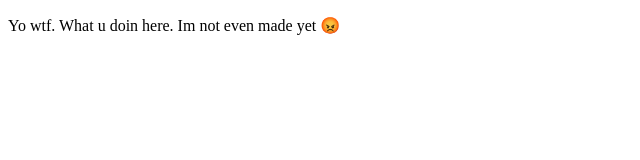
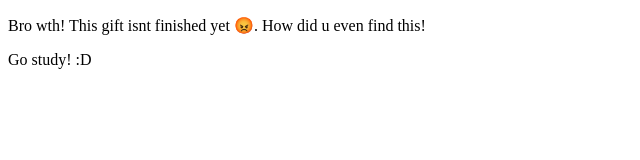
Before and after one commit to happy17thhehe/happy17thhehe.github.io, a plain HTML site: page index.html in a window 1280 px wide. Shown: the whole page, without its empty margins (0-640 px from the left). Drawn offline with Linux system fonts and the light colour scheme.

Commit message:
Update index.html

```diff
--- a/index.html
+++ b/index.html
@@ -6,6 +6,7 @@
     <title>happy17thbaby</title>
 </head>
 <body>
-    <p>Yo wtf. What u doin here. Im not even made yet 😡</p>
+    <p>Bro wth! This gift isnt finished yet 😡. How did u even find this!</p>
+    <p>Go study! :D</p>
 </body>
 </html>
```
